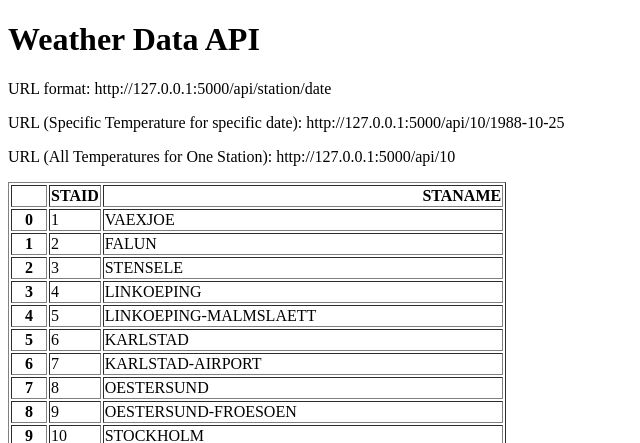
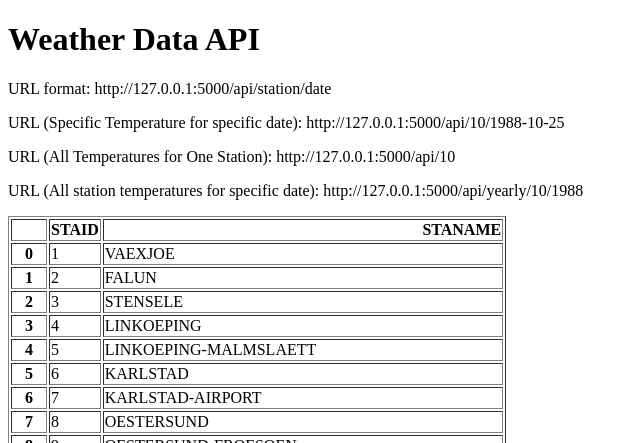
Before and after one commit to FREDYK1/Weather-API, a Flask app: page / in a window 1280 px wide. Shown: the top 443 px of the page, without its empty margins (0-640 px from the left). Run offline with Flask 3, Linux system fonts and the light colour scheme.

Commit message:
Display All station temperatures  for specific date

```diff
--- a/main.py
+++ b/main.py
@@ -28,6 +28,16 @@ def station_hist(station):
     return render_template("station_hist.html" ,table=station_hist_df.to_html(),
                            station="Station " + station, title="Station " + station + " Weather History")
 
+@page.route("/api/yearly/<station>/<year>")
+def station_yearly_hist(station, year):
+    station_hist_df= pd.read_csv("data_small/TG_STAID" + str(station).zfill(6) + ".txt", skiprows=20)
+    station_hist_df["    DATE"] = station_hist_df["    DATE"].astype(str)
+    station_hist_df = station_hist_df[station_hist_df["    DATE"].str.startswith(str(year))]
+    return render_template("station_yearly_hist.html" ,table=station_hist_df.to_html(),
+                           station="Station " + station, title="Station " + station + " ("+ year.split("-")[0] +
+                                                               " Weather History)")
+
+
 
 if __name__ == "__main__":
     page.run(debug=True)
--- a/templates/home.html
+++ b/templates/home.html
@@ -5,10 +5,21 @@
     <title>Weather Data API</title>
 </head>
 <body>
-    <h1>Weather Data API</h1>
-    <p>URL format: http://127.0.0.1:5000/api/station/date</p>
-    <p>URL (Specific Temperature for specific date): http://127.0.0.1:5000/api/10/1988-10-25</p>
-    <p>URL (All Temperatures for One Station): http://127.0.0.1:5000/api/10</p>
+    <h1>
+        Weather Data API
+    </h1>
+    <p>
+        URL format: http://127.0.0.1:5000/api/station/date
+    </p>
+    <p>
+        URL (Specific Temperature for specific date): http://127.0.0.1:5000/api/10/1988-10-25
+    </p>
+    <p>
+        URL (All Temperatures for One Station): http://127.0.0.1:5000/api/10
+    </p>
+    <p>
+        URL (All station temperatures  for specific date): http://127.0.0.1:5000/api/yearly/10/1988
+    </p>
     <p>{{table|safe}}</p>
 </body>
 </html>
```
Also changed, not shown: templates/station_yearly_hist.html (added, +11 -0 lines).
